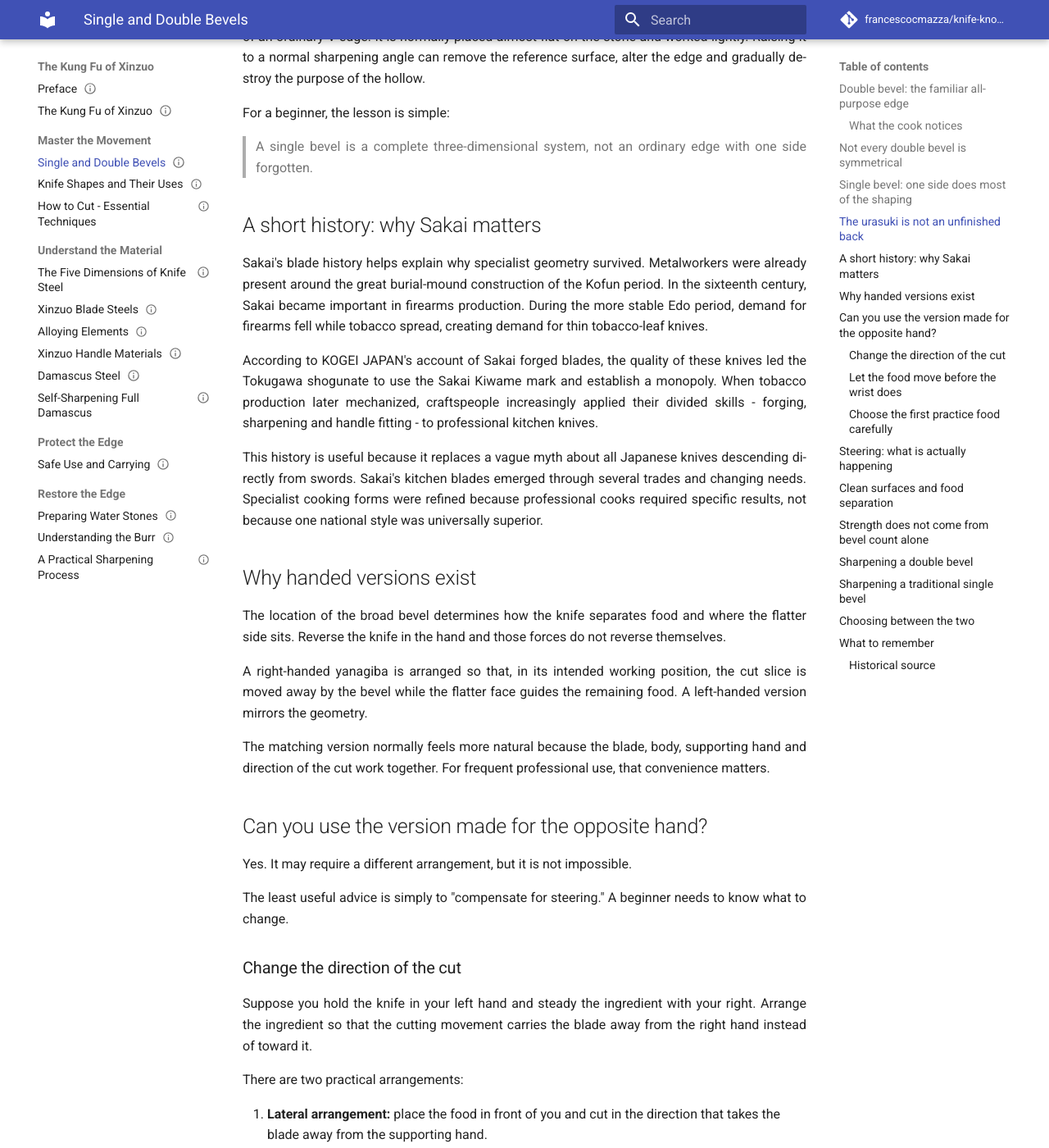
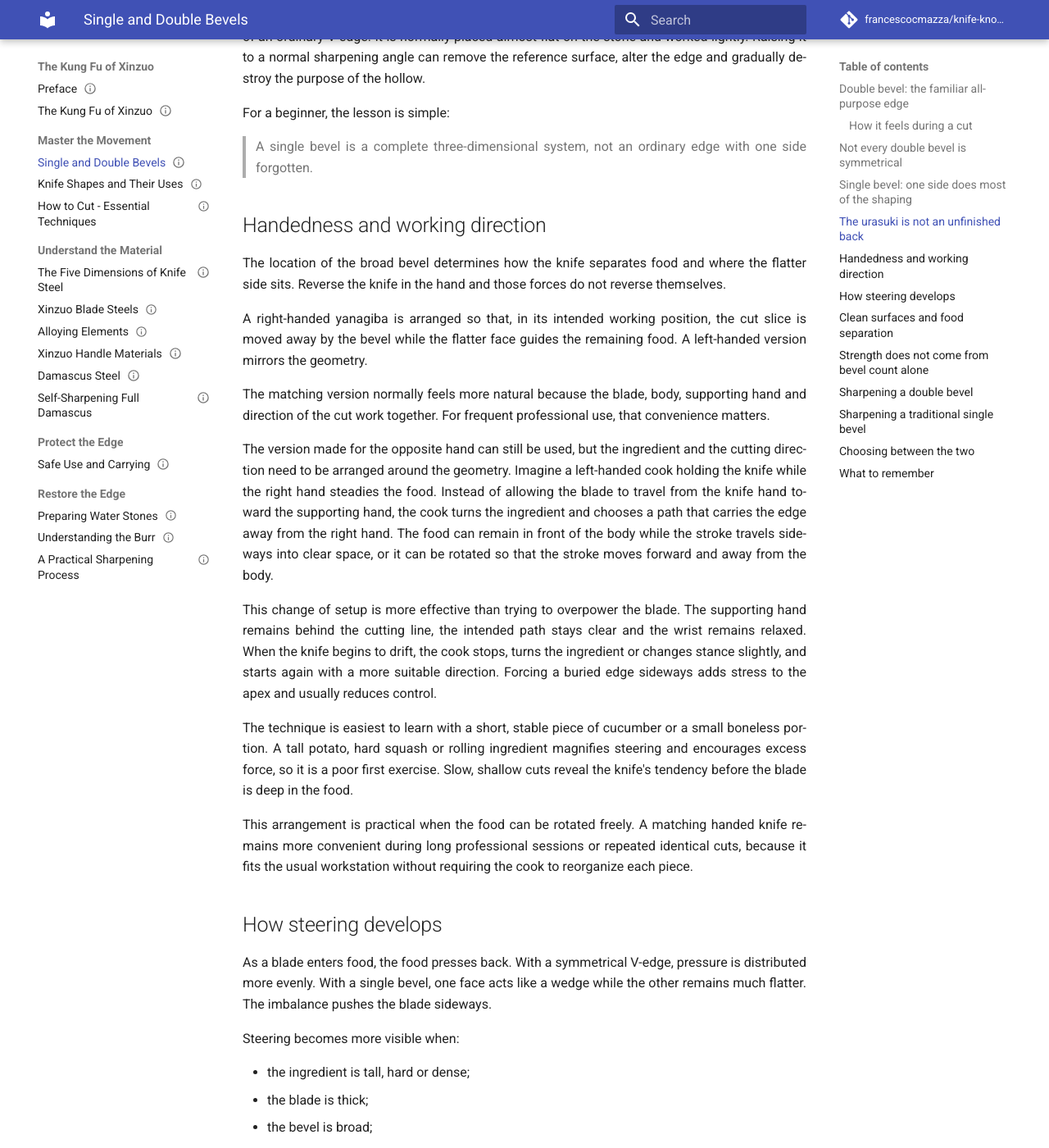
Before and after one commit to francescocmazza/knife-knowledge-base, an MkDocs documentation site: the page built from content/en/04-geometry-and-bevels/single-and-double-bevels.md, in a window 1280 px wide and 1400 px high, scrolled down 2321 px. Shown: the whole window at 82% size. Built offline with MkDocs 1.6.1 and Material for MkDocs 9.7.7, drawn with Linux system fonts in a browser that asks for light colours; comment, search, counter and statistics services are not loaded; some of the changed text lies outside the part shown.

Commit message:
Tighten historical context and single-bevel narrative

```diff
--- a/content/en/04-geometry-and-bevels/single-and-double-bevels.md
+++ b/content/en/04-geometry-and-bevels/single-and-double-bevels.md
@@ -35,7 +35,7 @@ Because food is displaced on both sides, a reasonably symmetrical double bevel t
 
 Most Western chef's knives, carving and slicing knives (including sujihiki), utility and petty knives, gyuto, santoku, bunka, nakiri and many Chinese chef's knives are double bevel.
 
-### What the cook notices
+### How it feels during a cut
 
 Make a slow push cut through a potato or large carrot. If the edge is symmetrical and the blade is not unusually thick, it should follow the direction of your hand without much correction. The two halves may stick to the blade, but neither side strongly dictates where the knife must go.
 
@@ -74,15 +74,7 @@ For a beginner, the lesson is simple:
 
 > A single bevel is a complete three-dimensional system, not an ordinary edge with one side forgotten.
 
-## A short history: why Sakai matters
-
-Sakai's blade history helps explain why specialist geometry survived. Metalworkers were already present around the great burial-mound construction of the Kofun period. In the sixteenth century, Sakai became important in firearms production. During the more stable Edo period, demand for firearms fell while tobacco spread, creating demand for thin tobacco-leaf knives.
-
-According to KOGEI JAPAN's account of Sakai forged blades, the quality of these knives led the Tokugawa shogunate to use the Sakai Kiwame mark and establish a monopoly. When tobacco production later mechanized, craftspeople increasingly applied their divided skills - forging, sharpening and handle fitting - to professional kitchen knives.
-
-This history is useful because it replaces a vague myth about all Japanese knives descending directly from swords. Sakai's kitchen blades emerged through several trades and changing needs. Specialist cooking forms were refined because professional cooks required specific results, not because one national style was universally superior.
-
-## Why handed versions exist
+## Handedness and working direction
 
 The location of the broad bevel determines how the knife separates food and where the flatter side sits. Reverse the knife in the hand and those forces do not reverse themselves.
 
@@ -90,44 +82,15 @@ A right-handed yanagiba is arranged so that, in its intended working position, t
 
 The matching version normally feels more natural because the blade, body, supporting hand and direction of the cut work together. For frequent professional use, that convenience matters.
 
-## Can you use the version made for the opposite hand?
+The version made for the opposite hand can still be used, but the ingredient and the cutting direction need to be arranged around the geometry. Imagine a left-handed cook holding the knife while the right hand steadies the food. Instead of allowing the blade to travel from the knife hand toward the supporting hand, the cook turns the ingredient and chooses a path that carries the edge away from the right hand. The food can remain in front of the body while the stroke travels sideways into clear space, or it can be rotated so that the stroke moves forward and away from the body.
 
-Yes. It may require a different arrangement, but it is not impossible.
+This change of setup is more effective than trying to overpower the blade. The supporting hand remains behind the cutting line, the intended path stays clear and the wrist remains relaxed. When the knife begins to drift, the cook stops, turns the ingredient or changes stance slightly, and starts again with a more suitable direction. Forcing a buried edge sideways adds stress to the apex and usually reduces control.
 
-The least useful advice is simply to "compensate for steering." A beginner needs to know what to change.
+The technique is easiest to learn with a short, stable piece of cucumber or a small boneless portion. A tall potato, hard squash or rolling ingredient magnifies steering and encourages excess force, so it is a poor first exercise. Slow, shallow cuts reveal the knife's tendency before the blade is deep in the food.
 
-### Change the direction of the cut
+This arrangement is practical when the food can be rotated freely. A matching handed knife remains more convenient during long professional sessions or repeated identical cuts, because it fits the usual workstation without requiring the cook to reorganize each piece.
 
-Suppose you hold the knife in your left hand and steady the ingredient with your right. Arrange the ingredient so that the cutting movement carries the blade away from the right hand instead of toward it.
-
-There are two practical arrangements:
-
-1. **Lateral arrangement:** place the food in front of you and cut in the direction that takes the blade away from the supporting hand.
-2. **Forward arrangement:** rotate the food so that the cutting movement travels away from your body.
-
-In both cases, leave open space in the direction of the blade. Keep the supporting hand behind the cutting line. If appropriate, use the claw grip so the fingertips remain hidden.
-
-### Let the food move before the wrist does
-
-If the knife wants to steer, do not solve the problem by locking the wrist and forcing the blade sideways. That adds lateral stress to the edge and makes control worse.
-
-Instead:
-
-1. stop the cut;
-2. rotate or move the ingredient;
-3. shift your stance if necessary;
-4. begin again with a slightly altered starting direction;
-5. use slow, shallow practice cuts until the tendency is predictable.
-
-This method works especially well when the food can be freely rotated. It is less convenient in a fixed professional setup or during a long series of identical cuts, which is why a correctly handed knife remains preferable for many users.
-
-### Choose the first practice food carefully
-
-Start with a stable ingredient that is not extremely tall or dense. A short piece of cucumber or a small boneless portion makes steering easier to observe without requiring much force.
-
-A large potato, hard squash or tall root vegetable exaggerates lateral forces and is a poor first exercise. Never test an unfamiliar motion on a rolling ingredient or with fingers placed ahead of the blade.
-
-## Steering: what is actually happening
+## How steering develops
 
 As a blade enters food, the food presses back. With a symmetrical V-edge, pressure is distributed more evenly. With a single bevel, one face acts like a wedge while the other remains much flatter. The imbalance pushes the blade sideways.
 
@@ -212,7 +175,3 @@ Within Xinzuo's range, compare the exact model rather than relying on the profil
 - Neither family is automatically sharper, stronger or more prestigious.
 
 > **Practice principle:** when the bevel cannot change hands, change the setup—place the food so the blade travels away from the guiding hand or away from the body.
-
-### Historical source
-
-- [KOGEI JAPAN, Sakai Forged Blades](https://kogeijapan.com/locale/en_US/sakaiuchihamono/)
```
Also changed, not shown: content/en/05-knife-types/overview.md (+0 -2 lines), content/en/06-cutting-techniques/essential-cutting-techniques.md (+1 -10 lines), content/en/10-sharpening/basic-sharpening-process.md (+1 -9 lines), content/en/index.md (+1 -1 lines).
